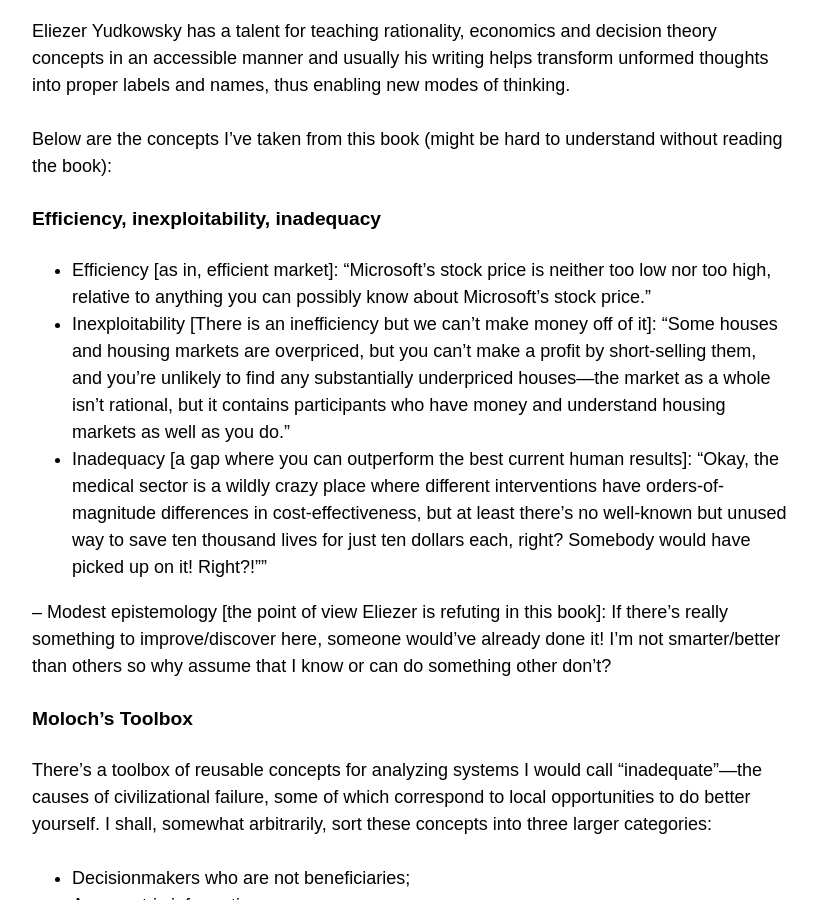
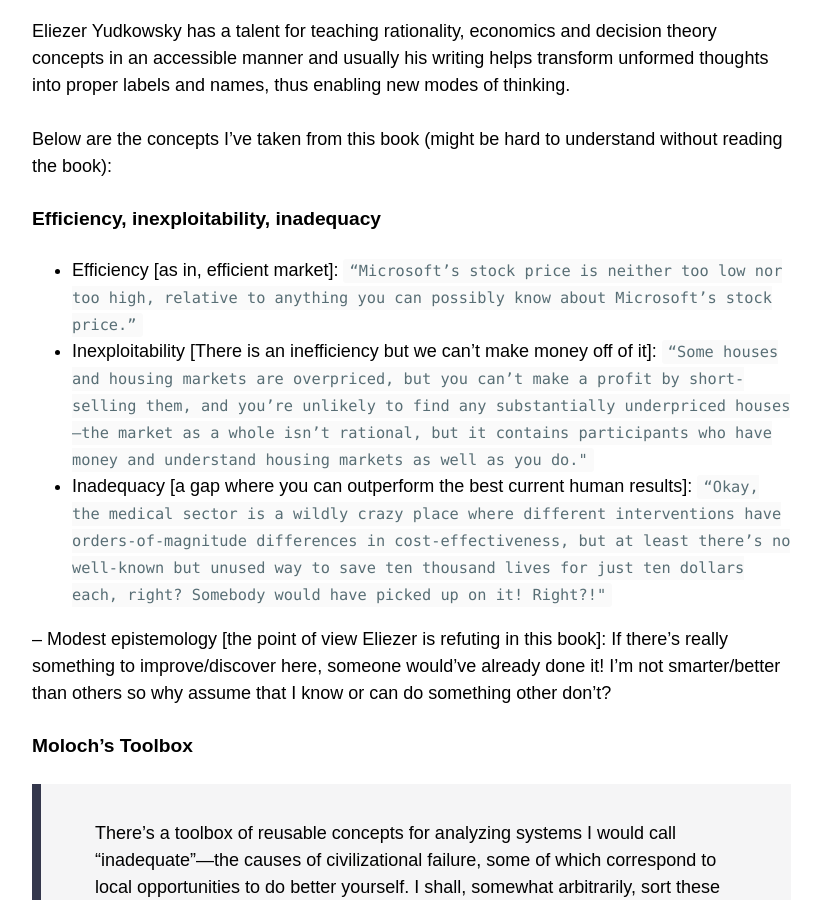
Before and after one commit to eddiesmo/eddiesmo.github.io, a Jekyll site: the page built from _posts/2018-06-01-inadequate-equilibria-where-and-how-civilizations-get-stuck-book-review.md, in a window 1280 px wide and 900 px high, scrolled down 633 px. Shown: the whole window, without its empty margins (343-1164 px from the left). Built offline with Jekyll 4.4.1, drawn with Linux system fonts in a browser that asks for light colours; nearby versions of some CDN libraries; part of the change alters nothing that is shown; some of the changed text lies outside the part shown.

Commit message:
update post formatting

````diff
--- a/_posts/2018-06-01-inadequate-equilibria-where-and-how-civilizations-get-stuck-book-review.md
+++ b/_posts/2018-06-01-inadequate-equilibria-where-and-how-civilizations-get-stuck-book-review.md
@@ -16,21 +16,23 @@ Below are the concepts I’ve taken from this book (might be hard to understand
 
 
 #### Efficiency, inexploitability, inadequacy
-  - Efficiency [as in, efficient market]: “Microsoft’s stock price is neither too low nor too high, relative to anything you can possibly know about Microsoft’s stock price.”
-  - Inexploitability [There is an inefficiency but we can’t make money off of it]: “Some houses and housing markets are overpriced, but you can’t make a profit by short-selling them, and you’re unlikely to find any substantially underpriced houses—the market as a whole isn’t rational, but it contains participants who have money and understand housing markets as well as you do.”
-  - Inadequacy [a gap where you can outperform the best current human results]: “Okay, the medical sector is a wildly crazy place where different interventions have orders-of-magnitude differences in cost-effectiveness, but at least there’s no well-known but unused way to save ten thousand lives for just ten dollars each, right? Somebody would have picked up on it! Right?!””
+  - Efficiency [as in, efficient market]:
+  ``` “Microsoft’s stock price is neither too low nor too high, relative to anything you can possibly know about Microsoft’s stock price.”```
+  - Inexploitability [There is an inefficiency but we can’t make money off of it]: ```“Some houses and housing markets are overpriced, but you can’t make a profit by short-selling them, and you’re unlikely to find any substantially underpriced houses—the market as a whole isn’t rational, but it contains participants who have money and understand housing markets as well as you do."```
+  - Inadequacy [a gap where you can outperform the best current human results]:
+  ```“Okay, the medical sector is a wildly crazy place where different interventions have orders-of-magnitude differences in cost-effectiveness, but at least there’s no well-known but unused way to save ten thousand lives for just ten dollars each, right? Somebody would have picked up on it! Right?!"```
 
 – Modest epistemology [the point of view Eliezer is refuting in this book]: If there’s really something to improve/discover here, someone would’ve already done it! I’m not smarter/better than others so why assume that I know or can do something other don’t?
 
 #### Moloch’s Toolbox
 
-There’s a toolbox of reusable concepts for analyzing systems I would call “inadequate”—the causes of civilizational failure, some of which correspond to local opportunities to do better yourself. I shall, somewhat arbitrarily, sort these concepts into three larger categories:
-* Decisionmakers who are not beneficiaries;
+> There’s a toolbox of reusable concepts for analyzing systems I would call “inadequate”—the causes of civilizational failure, some of which correspond to local opportunities to do better yourself. I shall, somewhat arbitrarily, sort these concepts into three larger categories:
+> * Decisionmakers who are not beneficiaries;
 * Asymmetric information;
 * and above all, Nash equilibria that aren’t even the best Nash equilibrium, let alone Pareto-optimal.
 
 In other words:
--  Cases where the decision lies in the hands of people who would gain little personally, or lose out personally, if they did what was necessary to help someone else;
+> -  Cases where the decision lies in the hands of people who would gain little personally, or lose out personally, if they did what was necessary to help someone else;
 -  Cases where decision-makers can’t reliably learn the information they need to make decisions, even though someone else has that information; and
 -  Systems that are broken in multiple places so that no one actor can make them better, even though, in principle, some magically coordinated action could move to a new stable state.
 
@@ -71,4 +73,4 @@ Whether you’re trying to move past modesty or overcome the Free Energy Fallacy
 
 > Oh, and bet. Bet on everything. Bet real money. It helps a lot with learning.
 
-*First published in https://www.goodreads.com/review/show/2392667145*
+*First published in [https://www.goodreads.com/review/show/2392667145](https://www.goodreads.com/review/show/2392667145).*
````
